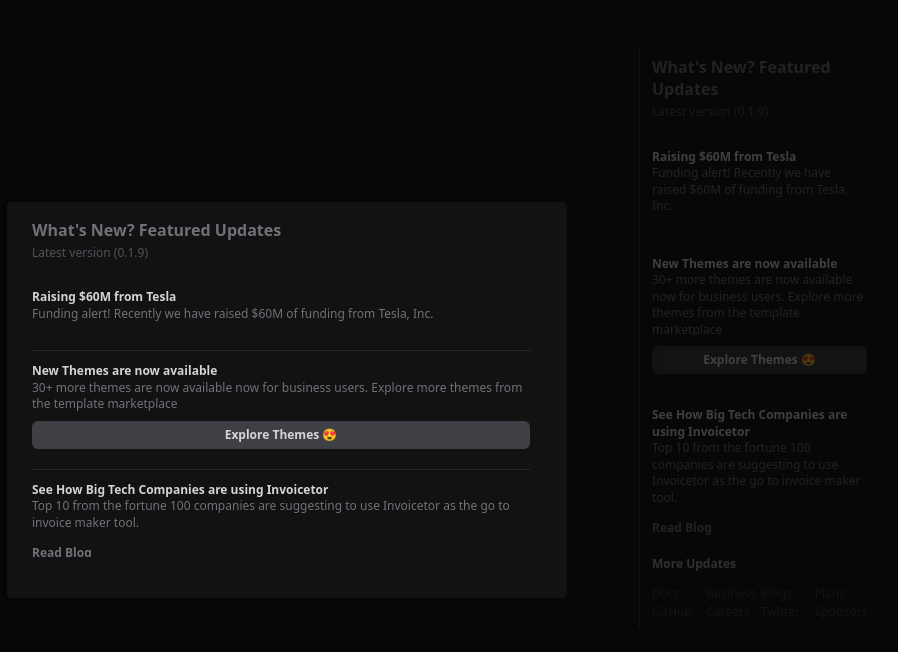
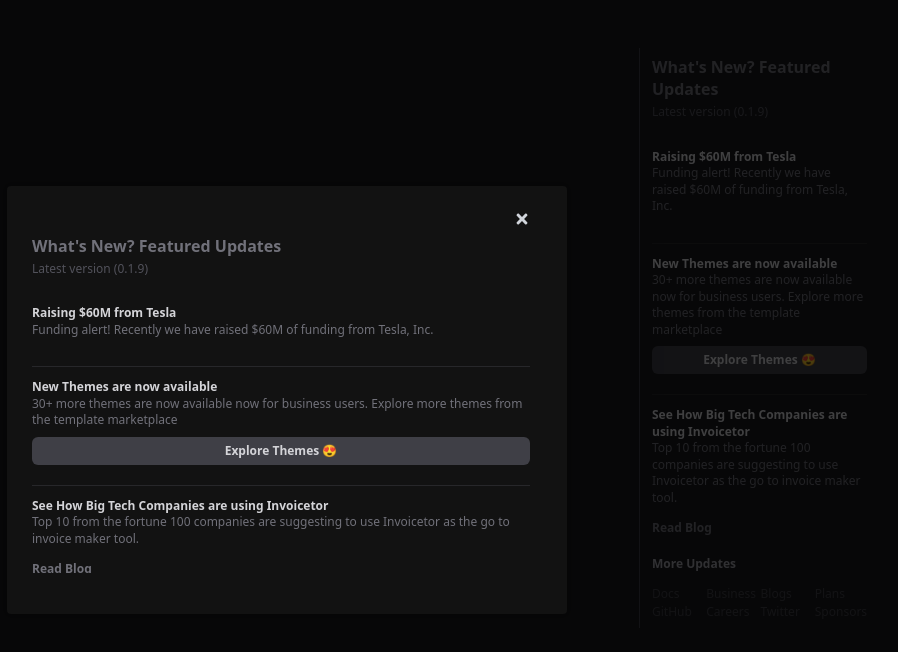
Before and after one commit to yashsehgal/uifeature-whats-new-featured-section, a React (Create React App) app: page / in a window 1280 px wide. Both pictures are taken after a click on the button "More Updates". Shown: the top 652 px of the page, without its empty margins (353-1251 px from the left). Built offline with nearby package versions, Linux system fonts and the light colour scheme.

Commit message:
feat: close button added to popup

```diff
--- a/src/component/WhatsNewFeatured.jsx
+++ b/src/component/WhatsNewFeatured.jsx
@@ -3,6 +3,7 @@
 import ReactModal from "react-modal";
 import DirectLinksWrapper from "./DirectLinksWrapper";
 import { getFeaturedUpdates } from "./featured-updates";
+import { FaTimes } from 'react-icons/fa';
 
 ReactModal.setAppElement('#root');
 
@@ -65,6 +66,13 @@
                     }
                 }}
             >
+                <div className="w-full h-fit flex flex-row items-center justify-end">
+                    <button className="px-3 py-2 flex flex-row items-center justify-center bg-transparent hover:bg-white hover:bg-opacity-10 rounded-md text-gray-300"
+                        onClick={() => setMoreFeaturedContentPopup(!moreFeaturedContentPopup)}
+                    >
+                        <FaTimes />
+                    </button>
+                </div>
                 <div className="flex flex-col items-start justify-start gap-1 w-full h-fit">
                     <h1 className="leading-snug font-semibold text-zinc-500">What's New? Featured Updates</h1>
                     <p className="leading-snug font-normal text-zinc-600 text-xs">Latest {" "}
```
